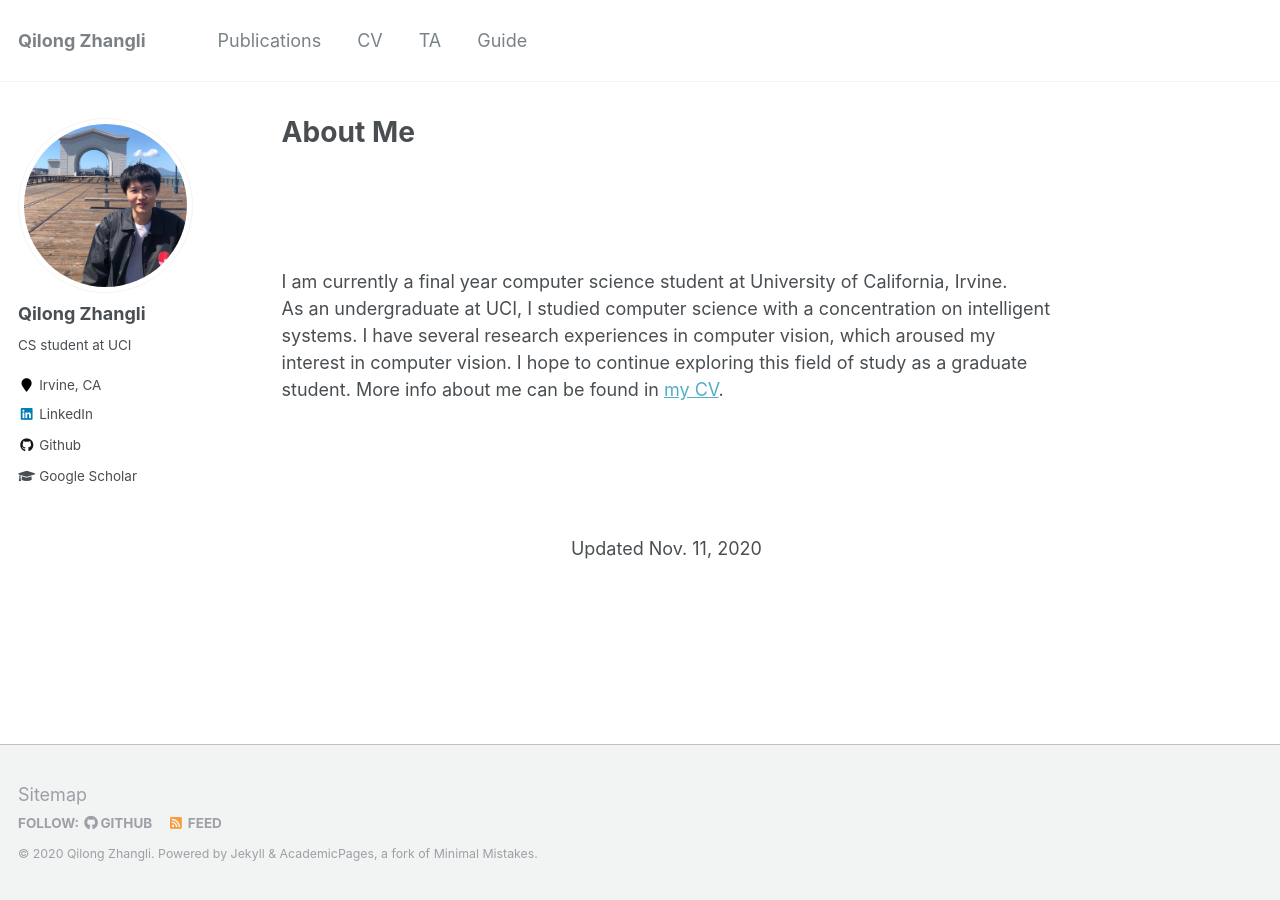
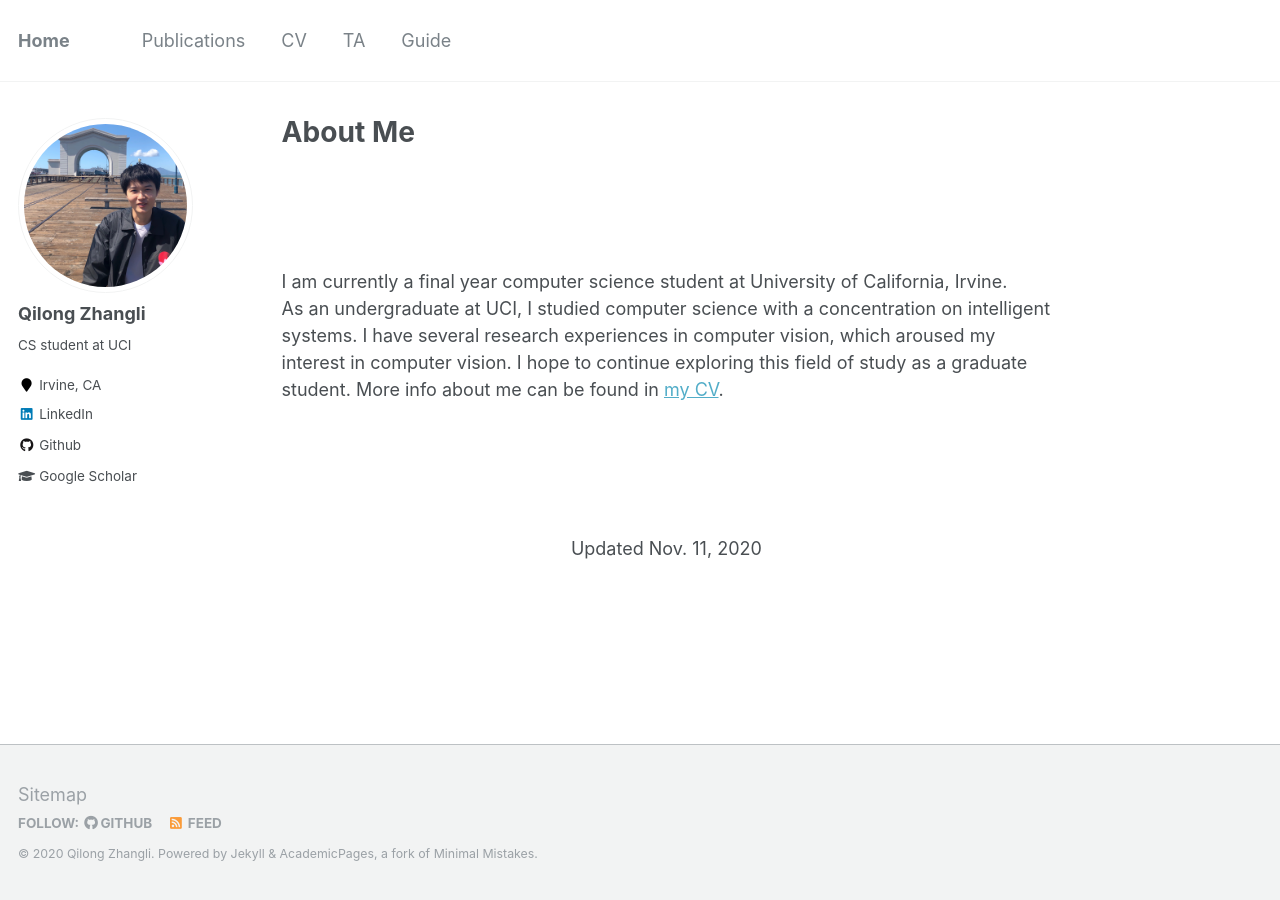
Before and after one commit to qzhangli/qzhangli.github.io, a Jekyll site: the page built from _pages/about.md, in a window 1280 px wide. Built offline with Jekyll 4.4.1, drawn with Linux system fonts in a browser that asks for light colours.

Commit message:
Update _config.yml

```diff
--- a/_config.yml
+++ b/_config.yml
@@ -7,7 +7,7 @@
 
 # Site Settings
 locale                   : "en-US"
-title                    : "Qilong Zhangli"
+title                    : "Home"
 title_separator          : "-"
 name                     : &name "Qilong Zhangli"
 description              : &description "I am currently a final year student at University of California, Irvine. My study interest includes computer vision and human-computer interaction."
```
